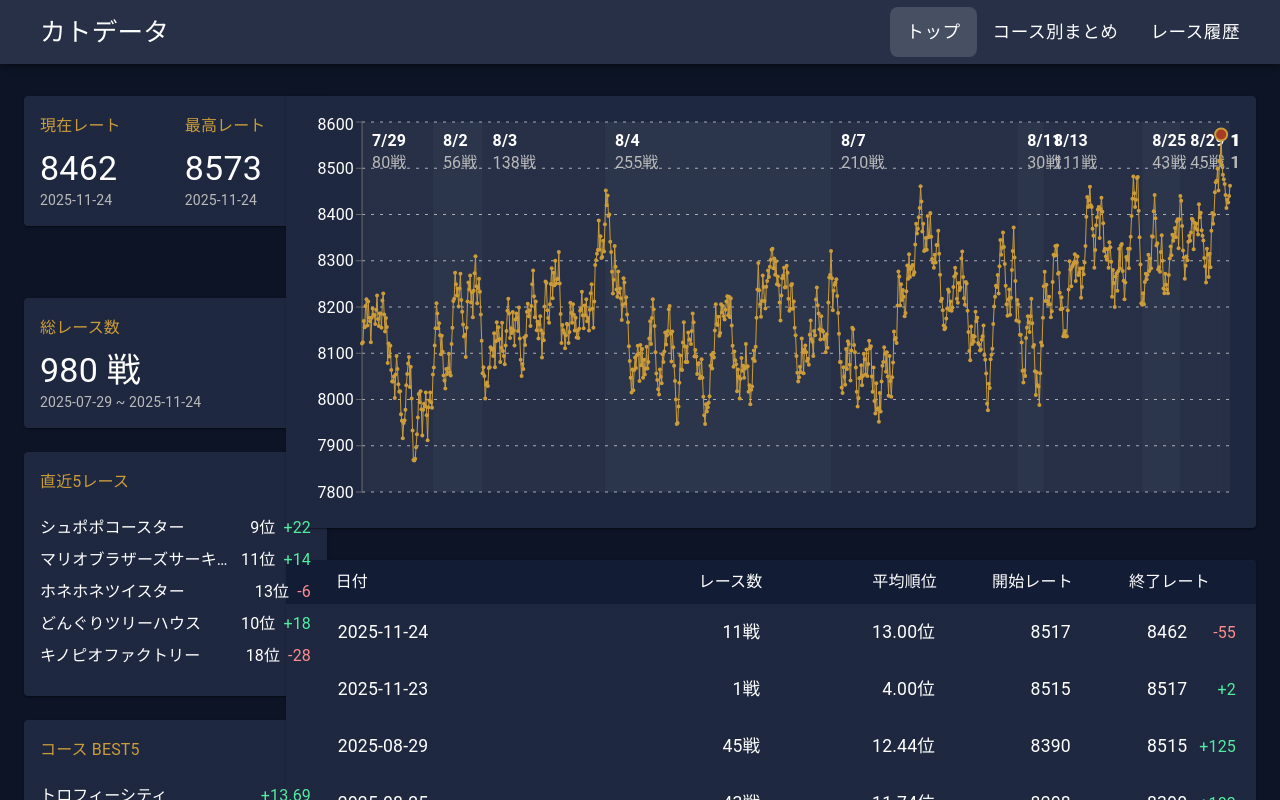
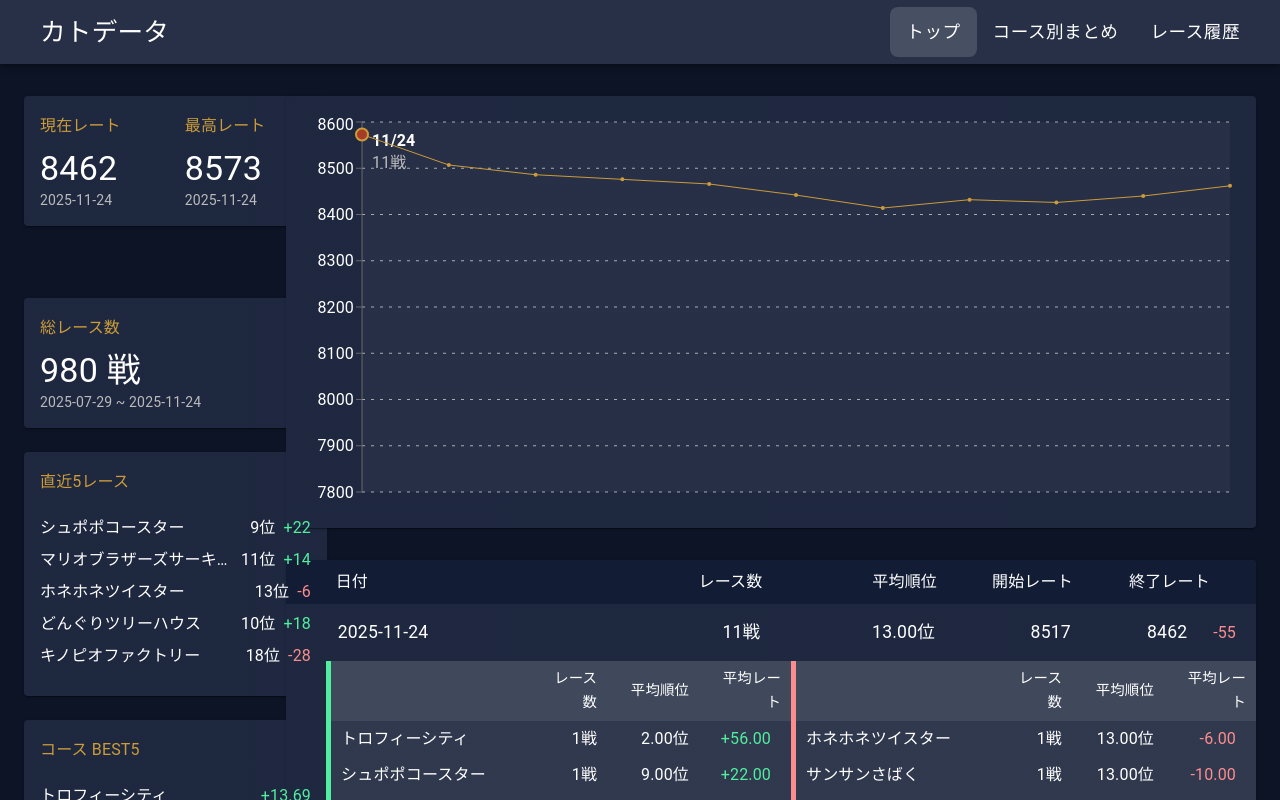
Before and after one commit to katodata817/katodata, a React (Vite) app: page / in a window 1280 px wide. Shown: the top 800 px of the page. Built offline with nearby package versions, Linux system fonts and the light colour scheme; some icons are missing.

Commit message:
fix topage useState

```diff
--- a/src/pages/TopPage.jsx
+++ b/src/pages/TopPage.jsx
@@ -201,11 +201,11 @@ const TopPage = () => {
   const dailySummary = useMemo(() => summarizeByDate(raceData), []);
 
   // ページを開いた時の初期値として、最新の日付（配列の最初の要素）を設定
-  //   const [openRowDate, setOpenRowDate] = useState(
-  //     dailySummary.length > 0 ? dailySummary[0].date : null
-  //   );
+  const [openRowDate, setOpenRowDate] = useState(
+    dailySummary.length > 0 ? dailySummary[0].date : null
+  );
 
-  const [openRowDate, setOpenRowDate] = useState(null);
+  //   const [openRowDate, setOpenRowDate] = useState(null);
 
   // 開閉ボタンが押された時の処理
   const handleToggleRow = (date) => {
```
